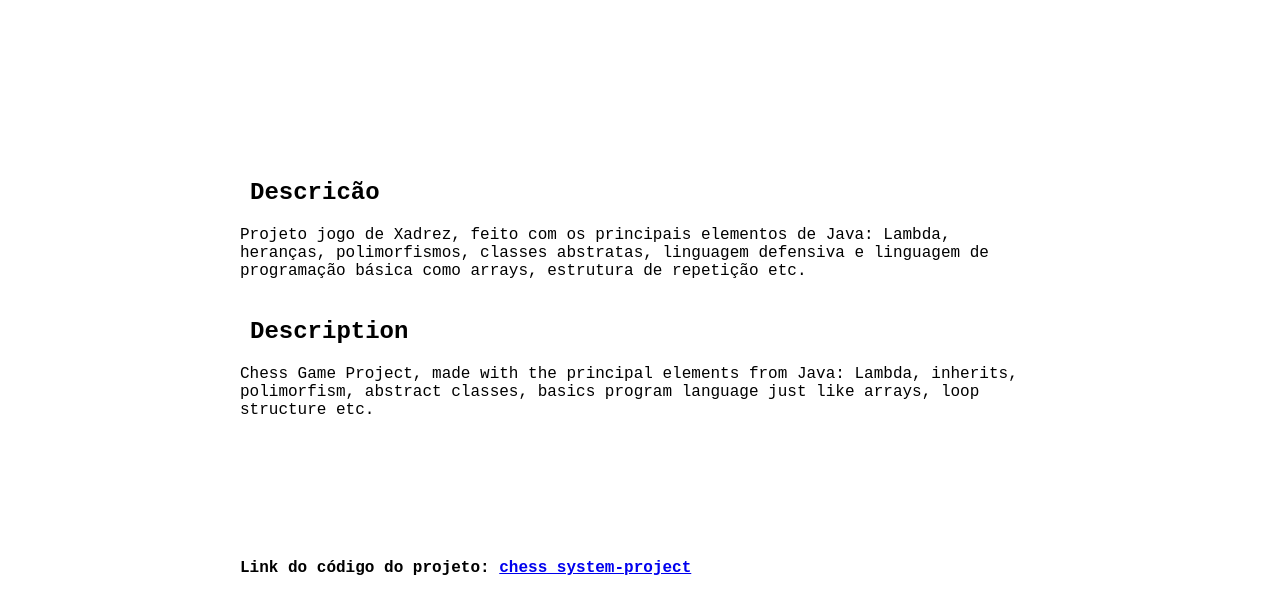
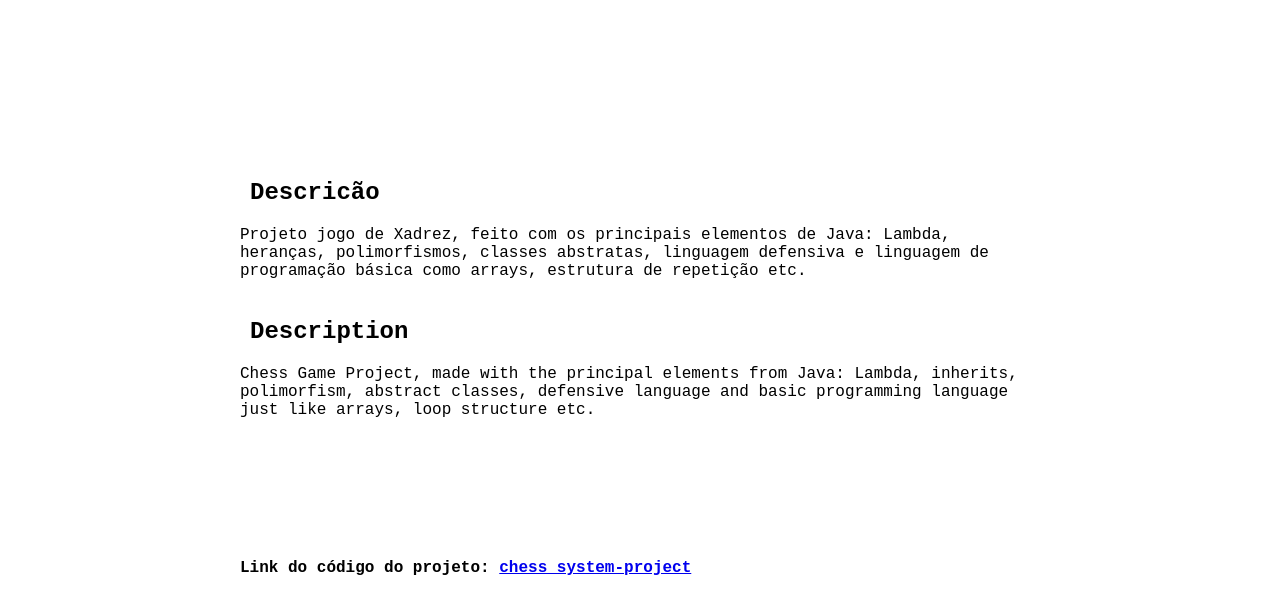
Before and after one commit to FabioSantos99/Projetos_Back-End, a plain HTML site: page index.html in a window 1280 px wide. Shown: the part 120-734 px from the top of the page. Drawn offline with Linux system fonts and the light colour scheme.

Commit message:
Update index.html

```diff
--- a/index.html
+++ b/index.html
@@ -19,7 +19,7 @@
                         <p>Projeto jogo de Xadrez, feito com os principais elementos de Java: Lambda, heranças, polimorfismos, classes abstratas, linguagem defensiva e linguagem de programação básica como arrays, estrutura de repetição etc.</p>
                         <br>
                         <h2>Description</h2>
-                        <p>Chess Game Project, made with the principal elements from Java: Lambda, inherits, polimorfism, abstract classes, basics program language just like arrays, loop structure etc.</p>
+                        <p>Chess Game Project, made with the principal elements from Java: Lambda, inherits, polimorfism, abstract classes, defensive language and basic programming language just like arrays, loop structure etc.</p>
                   </div>
             </div>
 
```
